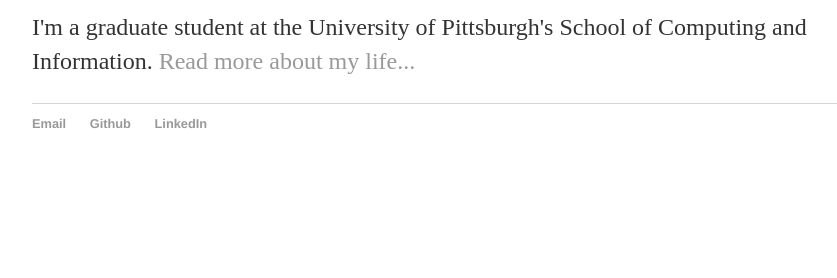
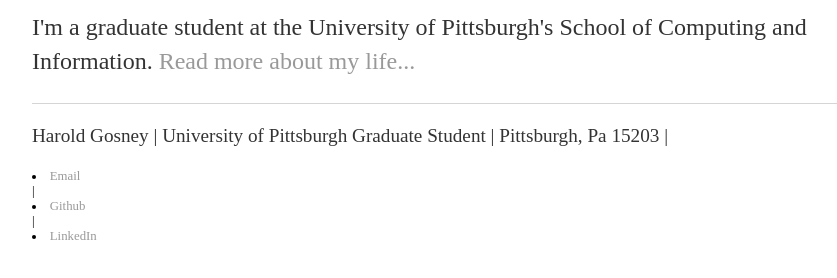
Before and after one commit to HGoz/HGoz.github.io, a plain HTML site: page index.html in a window 1280 px wide. Shown: the part 186-464 px from the top of the page, without its empty margins (160-997 px from the left). Drawn offline with Linux system fonts and the light colour scheme.

Commit message:
Updates
1

```diff
--- a/index.html
+++ b/index.html
@@ -21,11 +21,7 @@
     		</div><!-- /.blurb -->
 		</div><!-- /.container -->
 		<footer>
-    		<ul>
-        		<li><a href="heg44@pitt.edu">Email</a></li>
-        		<li><a href="https://github.com/HGoz">Github</a></li>
-			<li><a href="https://www.linkedin.com/in/harold-gosney-18933b123">LinkedIn</a></li>
-			</ul>
+			<p>Harold Gosney <span>|</span> University of Pittsburgh Graduate Student <span>|</span> Pittsburgh, Pa 15203 <span>|</span> <li><a href="heg44@pitt.edu">Email</a></li> <span>|</span> <li><a href="https://github.com/HGoz">Github</a></li> <span>|</span> <li><a href="https://www.linkedin.com/in/harold-gosney-18933b123">LinkedIn</a></li> </p>
 		</footer>
 	</body>
 </html>
```
